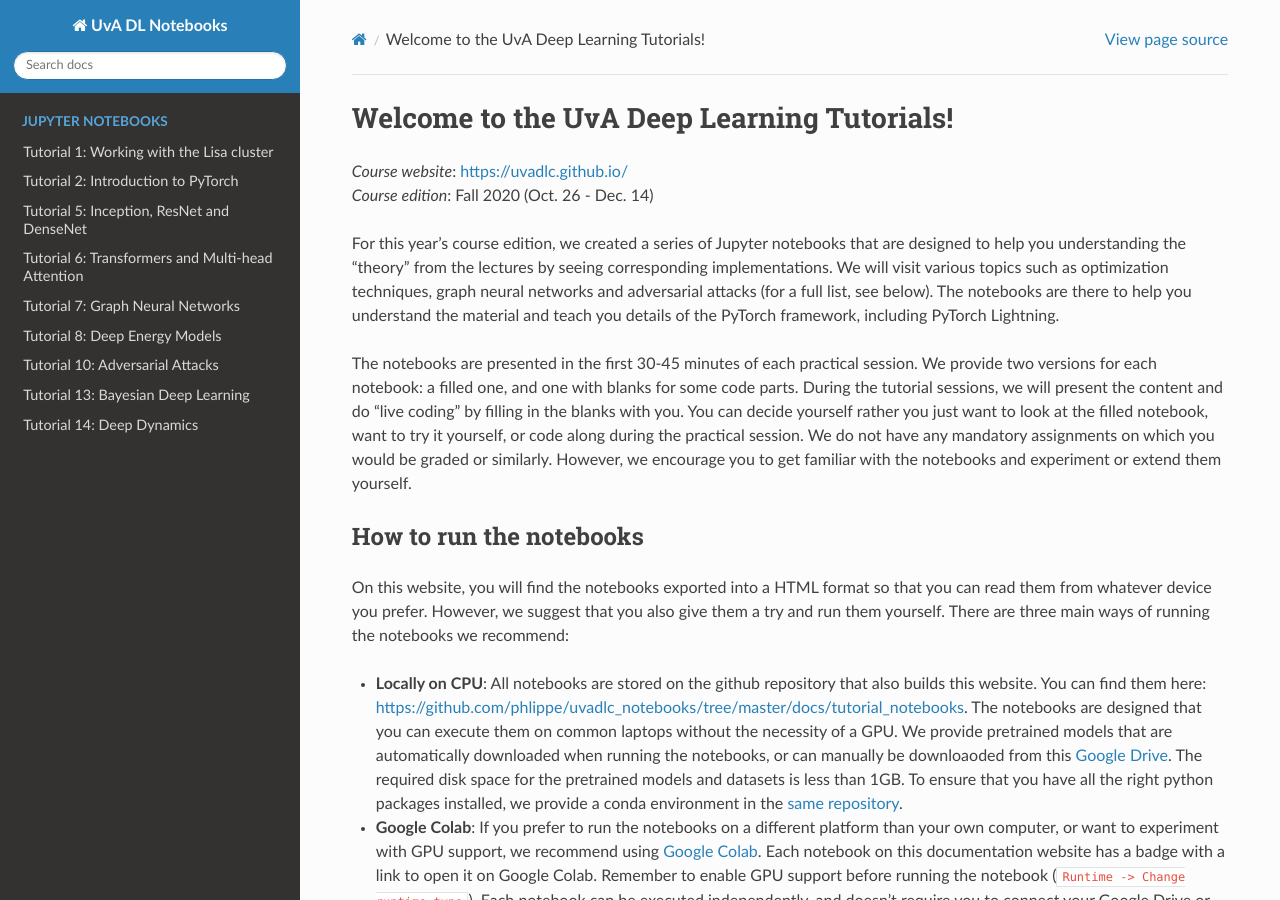
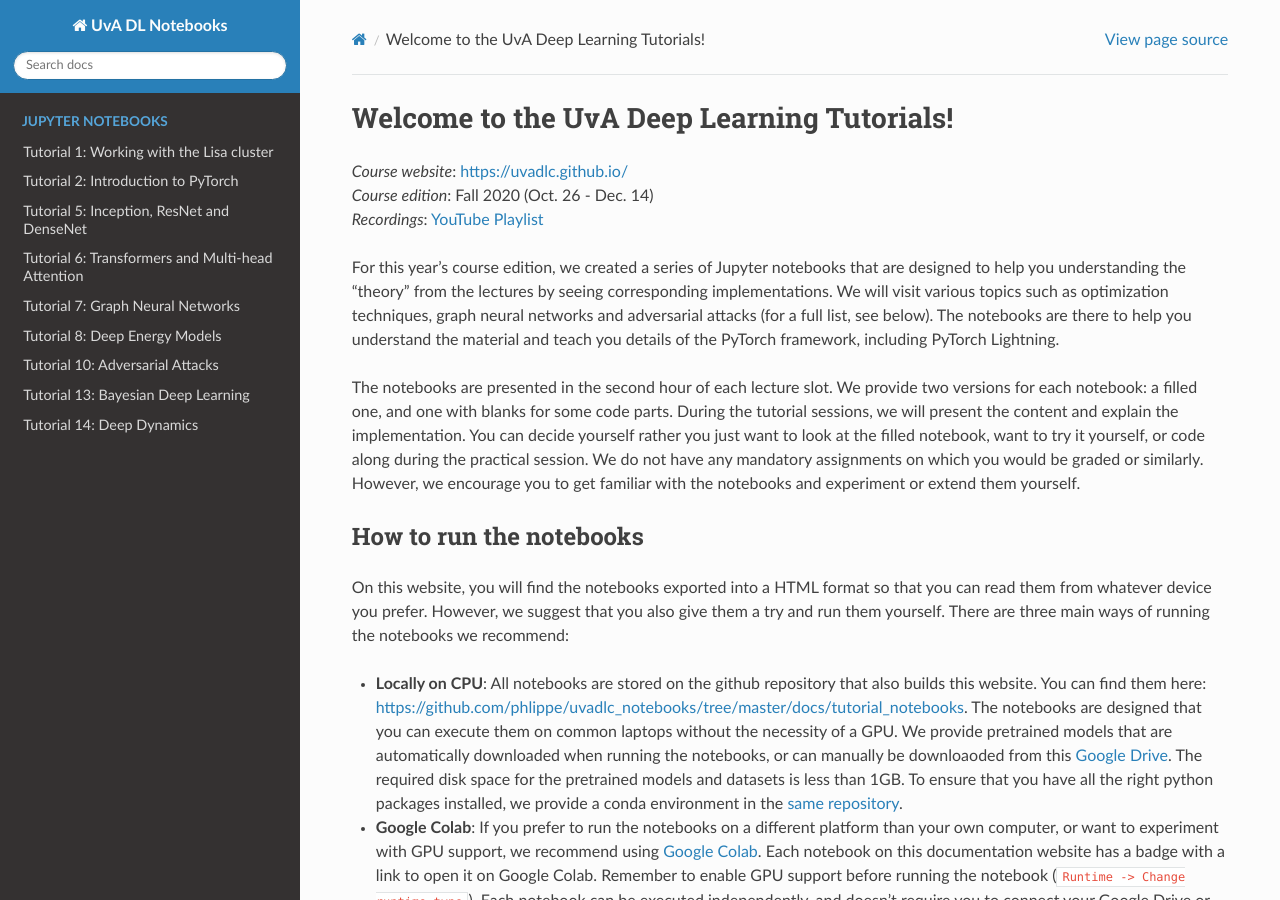
Before and after one commit to phlippe/uvadlc_notebooks, a Sphinx documentation site: the page built from docs/index.rst, in a window 1280 px wide and 900 px high. Built offline with Sphinx 7.4.7 and the Read the Docs theme 2.0.0, drawn with Linux system fonts in a browser that asks for light colours; pages that are not in the unit, such as notebooks, are missing from menus.

Commit message:
Adding YouTube recording linkn

```diff
--- a/docs/index.rst
+++ b/docs/index.rst
@@ -8,14 +8,15 @@ Welcome to the UvA Deep Learning Tutorials!
 
 | *Course website*: https://uvadlc.github.io/
 | *Course edition*: Fall 2020 (Oct. 26 - Dec. 14)
+| *Recordings*: `YouTube Playlist <https://www.youtube.com/playlist?list=PLdlPlO1QhMiAkedeu0aJixfkknLRxk1nA>`_
 
 For this year's course edition, we created a series of Jupyter notebooks that are designed to help you understanding the "theory" from the lectures by seeing corresponding implementations.
 We will visit various topics such as optimization techniques, graph neural networks and adversarial attacks (for a full list, see below).
 The notebooks are there to help you understand the material and teach you details of the PyTorch framework, including PyTorch Lightning.
 
-The notebooks are presented in the first 30-45 minutes of each practical session.
+The notebooks are presented in the second hour of each lecture slot.
 We provide two versions for each notebook: a filled one, and one with blanks for some code parts.
-During the tutorial sessions, we will present the content and do "live coding" by filling in the blanks with you.
+During the tutorial sessions, we will present the content and explain the implementation.
 You can decide yourself rather you just want to look at the filled notebook, want to try it yourself, or code along during the practical session.
 We do not have any mandatory assignments on which you would be graded or similarly.
 However, we encourage you to get familiar with the notebooks and experiment or extend them yourself.
```
